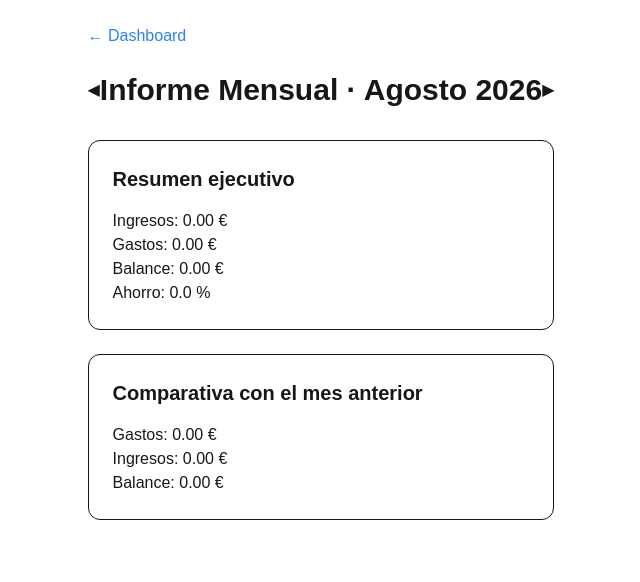
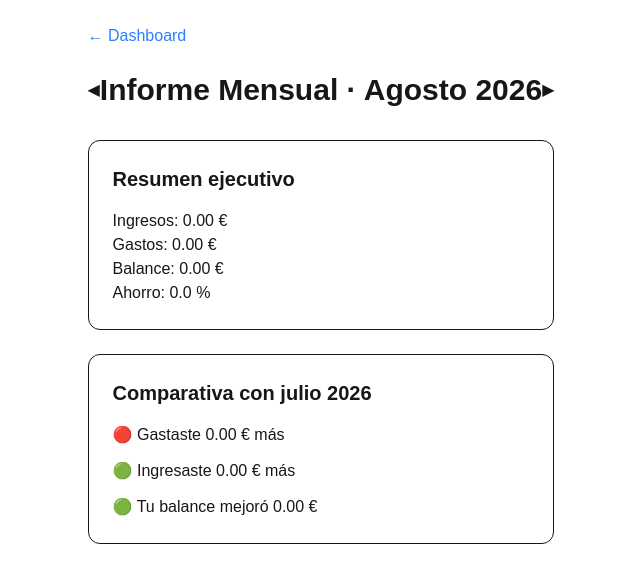
Before and after one commit to romansanchez1994/fin360, a Next.js app: page /informe_mensual in a window 1280 px wide. Shown: the top 582 px of the page, without its empty margins (319-959 px from the left). Built offline with nearby package versions, Linux system fonts and the light colour scheme; no server answers; the database is empty.

Commit message:
Refactor monthly report to include comparison labels

```diff
--- a/app/informe_mensual/page.tsx
+++ b/app/informe_mensual/page.tsx
@@ -171,7 +171,27 @@ const diferenciaIngresos =
 
 const diferenciaBalance =
   balance - balanceMesAnterior;
+const textoGastos =
+  diferenciaGastos >= 0
+    ? `🔴 Gastaste ${diferenciaGastos.toFixed(2)} € más`
+    : `🟢 Gastaste ${Math.abs(diferenciaGastos).toFixed(2)} € menos`;
 
+const textoIngresos =
+  diferenciaIngresos >= 0
+    ? `🟢 Ingresaste ${diferenciaIngresos.toFixed(2)} € más`
+    : `🔴 Ingresaste ${Math.abs(diferenciaIngresos).toFixed(2)} € menos`;
+
+const textoBalance =
+  diferenciaBalance >= 0
+    ? `🟢 Tu balance mejoró ${diferenciaBalance.toFixed(2)} €`
+    : `🔴 Tu balance empeoró ${Math.abs(diferenciaBalance).toFixed(2)} €`;
+const previousMonthLabel =
+  previousMonthDate
+    .toLocaleDateString("es-ES", {
+      month: "long",
+      year: "numeric",
+    })
+    .replace(" de ", " ");
 return (
   <main className="max-w-4xl mx-auto p-6">
     <Link
@@ -222,25 +242,15 @@ return (
 
     <div className="mt-6 border rounded-xl p-6">
       <h2 className="text-xl font-bold mb-4">
-        Comparativa con el mes anterior
+        Comparativa con {previousMonthLabel}
       </h2>
 
-      <div>
-        Gastos:
-        {" "}
-        {diferenciaGastos.toFixed(2)} €
-      </div>
+      <div className="space-y-3">
+        <div>{textoGastos}</div>
 
-      <div>
-        Ingresos:
-        {" "}
-        {diferenciaIngresos.toFixed(2)} €
-      </div>
+        <div>{textoIngresos}</div>
 
-      <div>
-        Balance:
-        {" "}
-        {diferenciaBalance.toFixed(2)} €
+        <div>{textoBalance}</div>
       </div>
     </div>
   </main>
```
